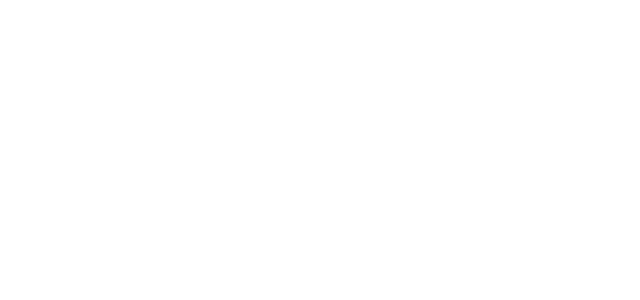
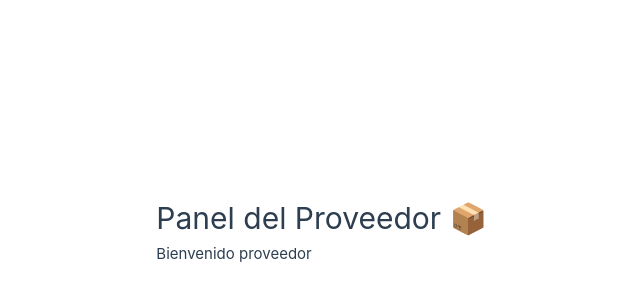
Before and after one commit to jhoancamilorayomejia/supplier-jwt, a Vue app: page /dashboard-proveedor in a window 1280 px wide. Before the commit this address had no page. Shown: the part 170-470 px from the top of the page, without its empty margins (153-793 px from the left). Built offline with nearby package versions, Linux system fonts and the light colour scheme.

Commit message:
login proveedor

```diff
--- a/src/router/index.js
+++ b/src/router/index.js
@@ -1,22 +1,28 @@
 import { createRouter, createWebHistory } from 'vue-router'
 import LoginView from '../views/LoginView.vue'
 import DashboardView from '../views/DashboardView.vue'
+import DashboardProveedor from '../views/DashboardProveedor.vue' // 👈 NUEVA VISTA
 
 const router = createRouter({
   history: createWebHistory(import.meta.env.BASE_URL),
   routes: [
     {
-      path: '/api/login', // <-- esta es la ruta para abrir en el navegador
+      path: '/api/login',
       name: 'login',
       component: LoginView
     },
     {
-      path: '/dashboard',
+      path: '/dashboard', // ✅ SOLO ADMIN
       name: 'dashboard',
       component: DashboardView
     },
     {
-      path: '/', // redirige automáticamente a /login
+      path: '/dashboard-proveedor', // ✅ NUEVA RUTA
+      name: 'dashboard-proveedor',
+      component: DashboardProveedor
+    },
+    {
+      path: '/',
       redirect: '/api/login'
     }
   ]
--- /dev/null
+++ b/src/views/DashboardProveedor.vue
@@ -0,0 +1,6 @@
+<template>
+  <div>
+    <h1>Panel del Proveedor 📦</h1>
+    <p>Bienvenido proveedor</p>
+  </div>
+</template>
--- a/src/views/LoginView.vue
+++ b/src/views/LoginView.vue
@@ -29,7 +29,18 @@
     mensaje.value = response.data.message || '✅ Login exitoso'
 
     // Redirigir a dashboard
-    router.push('/dashboard')
+    // Guardar rol
+localStorage.setItem('rol', response.data.rol)
+
+// Redirección según rol
+if (response.data.rol === 'admin') {
+  router.push('/dashboard')             // ✅ Admin
+} else if (response.data.rol === 'proveedor') {
+  router.push('/dashboard-proveedor')  // ✅ Proveedor
+} else {
+  mensaje.value = 'Rol no reconocido'
+}
+
   } catch {
     mensaje.value = '❌ Usuario o contraseña incorrectos'
   } finally {
```
